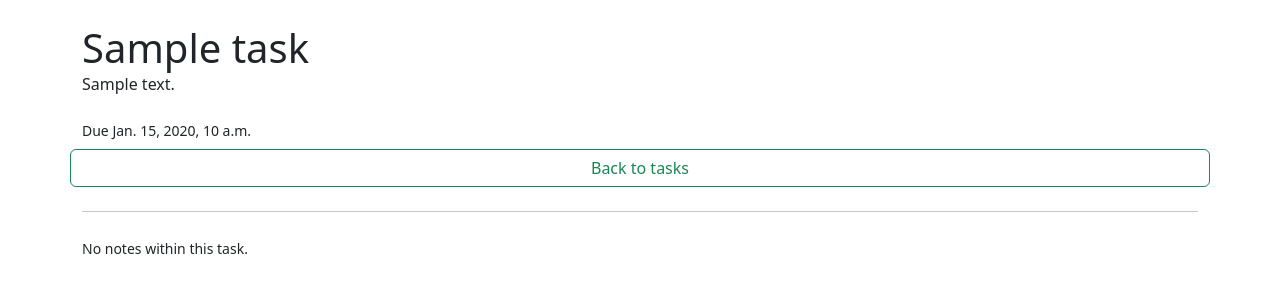
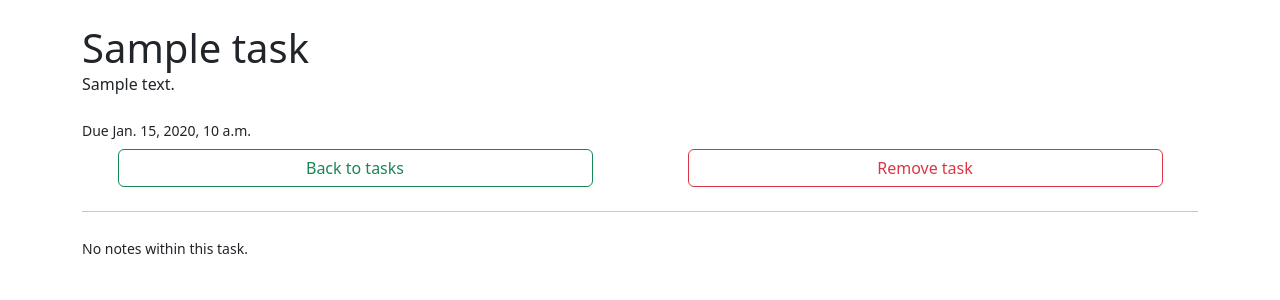
Before and after one commit to vuca1/StudyLoft, a Django app: page /task/1 in a window 1280 px wide. Shown: the part 92-392 px from the top of the page. Run offline with Django 5.2, Linux system fonts and the light colour scheme; a user stored in the database is signed in; tables that the repository leaves empty hold one stand-in row (values such as "Sample post").

Commit message:
Add remove functionality for projects and tasks: implement views and update templates for conditional display of remove options

```diff
--- a/studyloft/academics/templates/academics/task.html
+++ b/studyloft/academics/templates/academics/task.html
@@ -18,7 +18,12 @@
         </div>
 
         <div class="row justify-content-around mt-2">
-            <a class="btn btn-outline-success" href="{% url 'tasks_list' %}">Back to tasks</a>
+            {% if task in request.user.created_tasks.all %}
+                <a class="col-5 btn btn-outline-success" href="{% url 'tasks_list' %}">Back to tasks</a>
+                <a class="col-5 btn btn-outline-danger" href="#">Remove task</a>
+            {% else %}
+                <a class="btn btn-outline-success" href="{% url 'tasks_list' %}">Back to tasks</a>
+            {% endif %}
         </div>
 
         <hr class="mt-4 mb-4">
--- a/studyloft/academics/urls.py
+++ b/studyloft/academics/urls.py
@@ -10,7 +10,9 @@ urlpatterns = [
     path("add_project", views.add_project, name="add_project"),
     path("projects_list", views.projects_list, name="projects_list"),
     path("project/<int:project_id>", views.project, name="project"),
+    path("remove_project/<int:project_id>", views.remove_project, name="remove_project"),
     path("add_task", views.add_task, name="add_task"),
     path("tasks_list", views.tasks_list, name="tasks_list"),
-    path("task/<int:task_id>", views.task, name="task")
+    path("task/<int:task_id>", views.task, name="task"),
+    path("remove_task/<int:task_id>", views.remove_task, name="remove_task")
 ]
--- a/studyloft/academics/views.py
+++ b/studyloft/academics/views.py
@@ -209,6 +209,44 @@ def task(request, task_id):
     })
 
 
+@login_required
+def remove_project(request, project_id):
+    project = get_object_or_404(
+        Project,
+        id=project_id,
+        author=request.user
+    )
+
+    project_title = project.title
+
+    # remove project from db
+    project.delete()
+    return render(request, "academics/projects_list.html", {
+        "message": f"Project \"{project_title}\" successfully removed.",
+        "projects": request.user.contributing_projects.all().order_by("-timestamp")
+
+    })
+
+
+@login_required
+def remove_task(request, task_id):
+    task = get_object_or_404(
+            Task,
+            id=task_id,
+            author=request.user
+        )
+
+    task_title = task.title
+
+    # remove task from db
+    task.delete()
+    return render(request, "academics/projects_list.html", {
+        "message": f"Project \"{task_title}\" successfully removed.",
+        "tasks": request.user.assigned_tasks.all().order_by("deadline"),
+        "created_tasks": request.user.created_tasks.all().order_by("deadline")
+    })
+
+
 def register_view(request):
     if request.method == "POST":
         username = request.POST["username"]
```
Also changed, not shown: studyloft/academics/templates/academics/project.html (+6 -1 lines).
